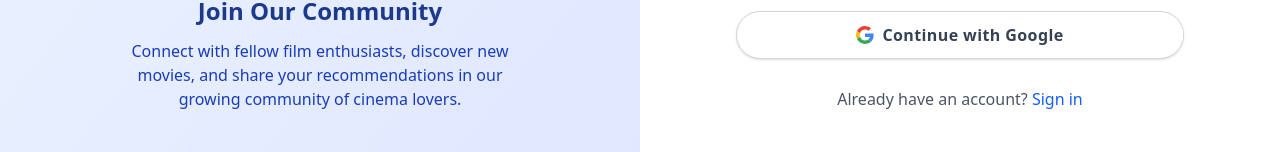
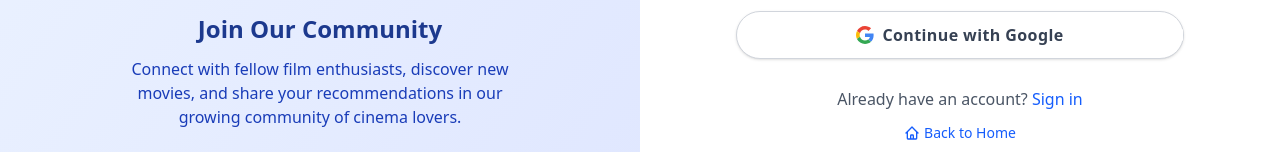
Before and after one commit to MohdMusaiyab/filmymatch, a Next.js app: page /auth/sign-up in a window 1280 px wide. Shown: the part 645-797 px from the top of the page. Built offline with nearby package versions, Linux system fonts and the light colour scheme.

Commit message:
Back to Home link added

```diff
--- a/src/app/(routes)/(auth)/auth/sign-in/page.tsx
+++ b/src/app/(routes)/(auth)/auth/sign-in/page.tsx
@@ -108,11 +108,10 @@ const LoginPage: React.FC = () => {
             />
           </div>
           <div className="text-center max-w-md space-y-3 px-6 z-10">
-            <h2 className="text-2xl font-bold text-blue-900">
-              Welcome Back!
-            </h2>
+            <h2 className="text-2xl font-bold text-blue-900">Welcome Back!</h2>
             <p className="text-indigo-800 text-opacity-80">
-              Continue your cinematic journey. Access your personalized recommendations and connect with fellow film lovers.
+              Continue your cinematic journey. Access your personalized
+              recommendations and connect with fellow film lovers.
             </p>
           </div>
         </div>
@@ -133,9 +132,11 @@ const LoginPage: React.FC = () => {
 
           {/* Form */}
           <form onSubmit={handleSubmit} className="space-y-4">
-            <div className="bg-white rounded-xl p-6 shadow-lg border border-blue-100
+            <div
+              className="bg-white rounded-xl p-6 shadow-lg border border-blue-100
                           hover:border-blue-200 transition-all duration-300
-                          hover:shadow-blue-100/50 hover:shadow-xl">
+                          hover:shadow-blue-100/50 hover:shadow-xl"
+            >
               <EmailInput
                 label="Email"
                 placeholder="Enter your email"
@@ -207,7 +208,7 @@ const LoginPage: React.FC = () => {
           </form>
 
           {/* Footer */}
-          <div className="mt-7 text-center">
+          <div className="mt-7 text-center space-y-4">
             <p className="text-gray-600">
               Don&apos;t have an account?{" "}
               <Link
@@ -218,8 +219,31 @@ const LoginPage: React.FC = () => {
               </Link>
             </p>
 
+            {/* Back to Home Link */}
+            <div>
+              <Link
+                href="/"
+                className="text-blue-600 hover:text-blue-700 font-medium text-sm inline-flex items-center transition-all duration-200 hover:scale-105"
+              >
+                <svg
+                  className="w-4 h-4 mr-1"
+                  fill="none"
+                  stroke="currentColor"
+                  viewBox="0 0 24 24"
+                >
+                  <path
+                    strokeLinecap="round"
+                    strokeLinejoin="round"
+                    strokeWidth={2}
+                    d="M3 12l2-2m0 0l7-7 7 7M5 10v10a1 1 0 001 1h3m10-11l2 2m-2-2v10a1 1 0 01-1 1h-3m-6 0a1 1 0 001-1v-4a1 1 0 011-1h2a1 1 0 011 1v4a1 1 0 001 1m-6 0h6"
+                  />
+                </svg>
+                Back to Home
+              </Link>
+            </div>
+
             {/* Terms and Privacy */}
-            <div className="mt-6 text-center">
+            <div className="mt-4 text-center">
               <p className="text-gray-500 text-xs">
                 By signing in, you agree to our{" "}
                 <a
@@ -245,7 +269,8 @@ const LoginPage: React.FC = () => {
                   Welcome Back!
                 </h3>
                 <p className="text-sm text-indigo-700 text-opacity-80">
-                  Continue your cinematic journey with personalized recommendations
+                  Continue your cinematic journey with personalized
+                  recommendations
                 </p>
               </div>
             </div>
--- a/src/app/(routes)/(auth)/auth/sign-up/page.tsx
+++ b/src/app/(routes)/(auth)/auth/sign-up/page.tsx
@@ -248,27 +248,37 @@ shadow-[0_0_0_1px_rgba(59,130,246,0.1)] hover:shadow-[0_0_0_1px_rgba(59,130,246,
           </form>
 
           {/* Footer */}
-          <div className="mt-7 text-center">
+          {/* Modify your existing footer */}
+          <div className="mt-7 text-center space-y-3">
             <p className="text-gray-600">
               Already have an account?{" "}
               <Link
                 href="/auth/sign-in"
-                className="text-blue-600 hover:text-blue-700 font-medium transition-all duration-200 hover:scale-105 inline-block"
+                className="text-blue-600 hover:text-blue-700 font-medium"
               >
                 Sign in
               </Link>
             </p>
-
-            {/* Mobile Only Intro - Visible on mobile */}
-            <div className="mt-8 lg:hidden">
-              <div className="bg-gradient-to-r from-indigo-50 to-blue-50 rounded-xl p-5 shadow-sm">
-                <h3 className="text-lg font-medium text-blue-800 mb-2">
-                  Join Our Community
-                </h3>
-                <p className="text-sm text-blue-700 text-opacity-80">
-                  Connect with fellow film enthusiasts and discover new movies
-                </p>
-              </div>
+            <div>
+              <Link
+                href="/"
+                className="text-blue-600 hover:text-blue-700 font-medium text-sm inline-flex items-center"
+              >
+                <svg
+                  className="w-4 h-4 mr-1"
+                  fill="none"
+                  stroke="currentColor"
+                  viewBox="0 0 24 24"
+                >
+                  <path
+                    strokeLinecap="round"
+                    strokeLinejoin="round"
+                    strokeWidth={2}
+                    d="M3 12l2-2m0 0l7-7 7 7M5 10v10a1 1 0 001 1h3m10-11l2 2m-2-2v10a1 1 0 01-1 1h-3m-6 0a1 1 0 001-1v-4a1 1 0 011-1h2a1 1 0 011 1v4a1 1 0 001 1m-6 0h6"
+                  />
+                </svg>
+                Back to Home
+              </Link>
             </div>
           </div>
         </div>
--- a/src/app/(routes)/(auth)/auth/verify-email/page.tsx
+++ b/src/app/(routes)/(auth)/auth/verify-email/page.tsx
@@ -1,7 +1,7 @@
 "use client";
 
 import React, { useState, useEffect, useCallback } from "react";
-import { useSession } from "next-auth/react";
+import { signOut, useSession } from "next-auth/react";
 import {
   sendVerificationToken,
   verifyToken,
@@ -144,7 +144,10 @@ const EmailVerificationPage = () => {
       setVerifying(false);
     }
   };
-
+  const handleTryDifferentAccount = () => {
+    signOut();
+    router.push("/auth/sign-in");
+  };
   if (initialLoading) {
     return (
       <div className="min-h-screen bg-gradient-to-br from-blue-50 to-blue-100 flex items-center justify-center">
@@ -335,6 +338,16 @@ const EmailVerificationPage = () => {
                   "Send Verification Code"
                 )}
               </Button>
+
+              {/* Try with different account button */}
+              <div className="text-center pt-4 border-t border-gray-100">
+                <button
+                  onClick={handleTryDifferentAccount}
+                  className="text-blue-600 hover:text-blue-700 font-medium text-sm transition-colors duration-200"
+                >
+                  Try with different account
+                </button>
+              </div>
             </div>
           ) : (
             <div className="space-y-6 bg-white rounded-xl p-8 shadow-lg border border-blue-100">
@@ -500,6 +513,16 @@ const EmailVerificationPage = () => {
                       : "Resend verification code"}
                   </Button>
                 </div>
+
+                {/* Try with different account button */}
+                <div className="text-center pt-4 border-t border-gray-100">
+                  <button
+                    onClick={handleTryDifferentAccount}
+                    className="text-blue-600 hover:text-blue-700 font-medium text-sm transition-colors duration-200"
+                  >
+                    Try with different account
+                  </button>
+                </div>
               </form>
             </div>
           )}
```
